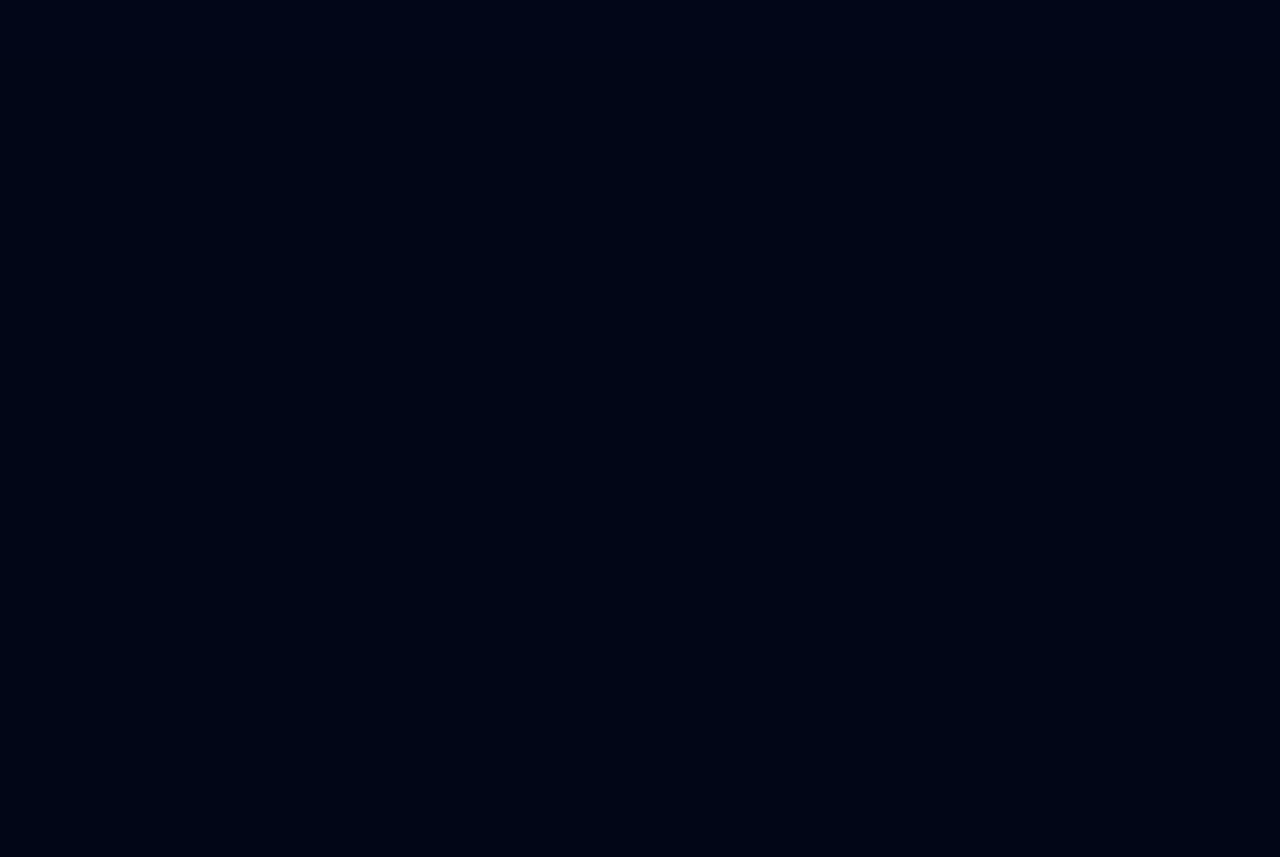
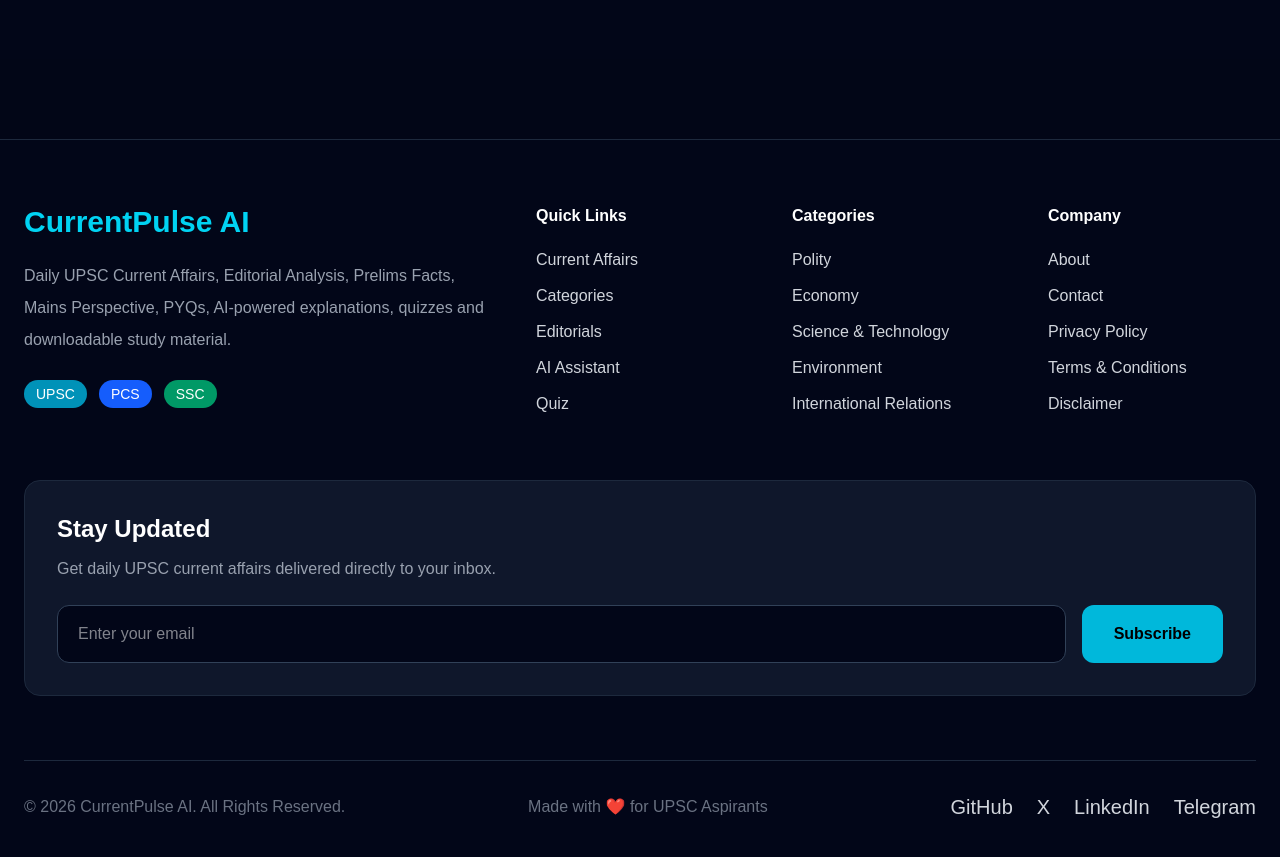
Before and after one commit to Prakhars1994/currentpulse-ai, a Next.js app: page / in a window 1280 px wide. Shown: the part 2880-3737 px from the top of the page. Before the commit the page ends 2939 px from the top, so only its background shows below. Built offline with nearby package versions, Linux system fonts and the light colour scheme; no server answers; the database is empty.

Commit message:
Add professional footer

```diff
--- a/app/layout.tsx
+++ b/app/layout.tsx
@@ -1,6 +1,7 @@
 import type { Metadata } from "next";
 import { Geist, Geist_Mono } from "next/font/google";
 import "./globals.css";
+import Footer from "@/components/Footer";
 
 const geistSans = Geist({
   variable: "--font-geist-sans",
@@ -20,6 +21,7 @@
   description:
     "Daily UPSC, PCS, SSC and Banking current affairs with prelims facts, mains analysis, quizzes and AI-powered explanations.",
 };
+
 export default function RootLayout({
   children,
 }: Readonly<{
@@ -27,11 +29,17 @@
 }>) {
   return (
     <html
-  lang="en"
-  data-scroll-behavior="smooth"
-  className={`${geistSans.variable} ${geistMono.variable} h-full antialiased`}
->
-      <body className="min-h-full flex flex-col">{children}</body>
+      lang="en"
+      data-scroll-behavior="smooth"
+      className={`${geistSans.variable} ${geistMono.variable} h-full antialiased`}
+    >
+      <body className="flex min-h-full flex-col">
+        <main className="flex-1">
+          {children}
+        </main>
+
+        <Footer />
+      </body>
     </html>
   );
 }
--- a/components/Footer.tsx
+++ b/components/Footer.tsx
@@ -0,0 +1,194 @@
+import Link from "next/link";
+
+export default function Footer() {
+  const year = new Date().getFullYear();
+
+  return (
+    <footer className="mt-20 border-t border-slate-800 bg-slate-950 text-gray-300">
+      <div className="mx-auto max-w-7xl px-6 py-16">
+
+        <div className="grid gap-12 md:grid-cols-2 lg:grid-cols-5">
+
+          {/* Brand */}
+          <div className="lg:col-span-2">
+            <h2 className="text-3xl font-bold text-cyan-400">
+              CurrentPulse AI
+            </h2>
+
+            <p className="mt-5 leading-8 text-gray-400">
+              Daily UPSC Current Affairs, Editorial Analysis,
+              Prelims Facts, Mains Perspective,
+              PYQs, AI-powered explanations,
+              quizzes and downloadable study material.
+            </p>
+
+            <div className="mt-6 flex gap-3">
+              <span className="rounded-full bg-cyan-600 px-3 py-1 text-sm text-white">
+                UPSC
+              </span>
+
+              <span className="rounded-full bg-blue-600 px-3 py-1 text-sm text-white">
+                PCS
+              </span>
+
+              <span className="rounded-full bg-emerald-600 px-3 py-1 text-sm text-white">
+                SSC
+              </span>
+            </div>
+          </div>
+
+          {/* Quick Links */}
+          <div>
+            <h3 className="font-bold text-white">
+              Quick Links
+            </h3>
+
+            <ul className="mt-5 space-y-3">
+              <li>
+                <Link href="/current-affairs" className="hover:text-cyan-400">
+                  Current Affairs
+                </Link>
+              </li>
+
+              <li>
+                <Link href="/categories" className="hover:text-cyan-400">
+                  Categories
+                </Link>
+              </li>
+
+              <li>
+                <Link href="/editorials" className="hover:text-cyan-400">
+                  Editorials
+                </Link>
+              </li>
+
+              <li>
+                <Link href="/ai" className="hover:text-cyan-400">
+                  AI Assistant
+                </Link>
+              </li>
+
+              <li>
+                <Link href="/quiz" className="hover:text-cyan-400">
+                  Quiz
+                </Link>
+              </li>
+            </ul>
+          </div>
+
+          {/* Categories */}
+          <div>
+            <h3 className="font-bold text-white">
+              Categories
+            </h3>
+
+            <ul className="mt-5 space-y-3">
+              <li>Polity</li>
+              <li>Economy</li>
+              <li>Science & Technology</li>
+              <li>Environment</li>
+              <li>International Relations</li>
+            </ul>
+          </div>
+
+          {/* Company */}
+          <div>
+            <h3 className="font-bold text-white">
+              Company
+            </h3>
+
+            <ul className="mt-5 space-y-3">
+              <li>
+                <Link href="/about" className="hover:text-cyan-400">
+                  About
+                </Link>
+              </li>
+
+              <li>
+                <Link href="/contact" className="hover:text-cyan-400">
+                  Contact
+                </Link>
+              </li>
+
+              <li>
+                <Link href="/privacy-policy" className="hover:text-cyan-400">
+                  Privacy Policy
+                </Link>
+              </li>
+
+              <li>
+                <Link href="/terms" className="hover:text-cyan-400">
+                  Terms & Conditions
+                </Link>
+              </li>
+
+              <li>
+                <Link href="/disclaimer" className="hover:text-cyan-400">
+                  Disclaimer
+                </Link>
+              </li>
+            </ul>
+          </div>
+
+        </div>
+
+        {/* Newsletter */}
+        <div className="mt-16 rounded-2xl border border-slate-800 bg-slate-900 p-8">
+
+          <h3 className="text-2xl font-bold text-white">
+            Stay Updated
+          </h3>
+
+          <p className="mt-3 text-gray-400">
+            Get daily UPSC current affairs delivered directly to your inbox.
+          </p>
+
+          <div className="mt-6 flex flex-col gap-4 md:flex-row">
+            <input
+              type="email"
+              placeholder="Enter your email"
+              className="flex-1 rounded-xl border border-slate-700 bg-slate-950 px-5 py-4 text-white outline-none focus:border-cyan-500"
+            />
+
+            <button className="rounded-xl bg-cyan-500 px-8 py-4 font-bold text-black transition hover:bg-cyan-400">
+              Subscribe
+            </button>
+          </div>
+
+        </div>
+
+        {/* Bottom */}
+        <div className="mt-16 flex flex-col items-center justify-between gap-6 border-t border-slate-800 pt-8 md:flex-row">
+
+          <p className="text-gray-500">
+            © {year} CurrentPulse AI. All Rights Reserved.
+          </p>
+
+          <p className="text-gray-500">
+            Made with ❤️ for UPSC Aspirants
+          </p>
+
+          <div className="flex gap-6 text-xl">
+            <a href="#" className="hover:text-cyan-400">
+              GitHub
+            </a>
+
+            <a href="#" className="hover:text-cyan-400">
+              X
+            </a>
+
+            <a href="#" className="hover:text-cyan-400">
+              LinkedIn
+            </a>
+
+            <a href="#" className="hover:text-cyan-400">
+              Telegram
+            </a>
+          </div>
+
+        </div>
+
+      </div>
+    </footer>
+  );
+}
```
